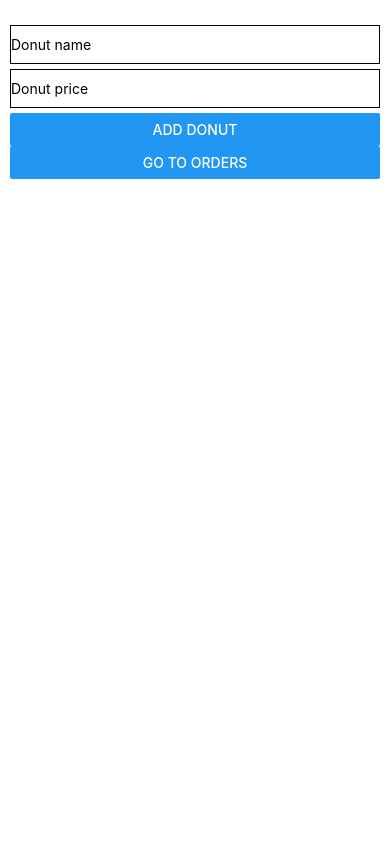
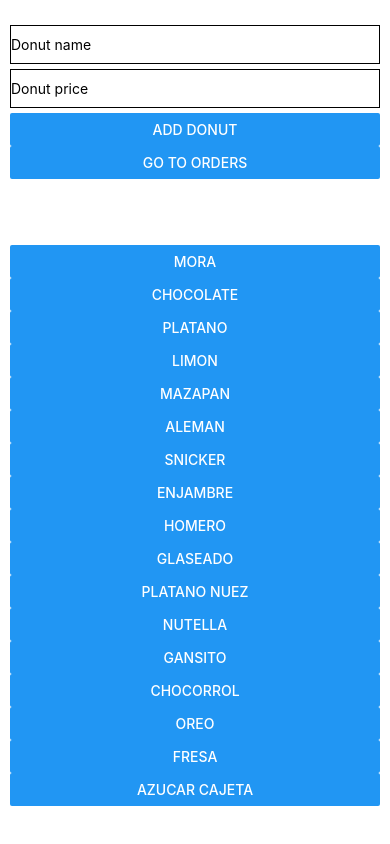
Before and after one commit to helpsdev/homedonuts-orders-app, a React Native app: screen / in a window 390 px wide. Built offline with nearby package versions, Linux system fonts and the light colour scheme.

Commit message:
Eject project. Add scroll to both the available donuts and order sections

```diff
--- a/App.js
+++ b/App.js
@@ -1,10 +1,98 @@
 import React, { useState } from 'react';
-import { StyleSheet, Text, View, Button, FlatList, TextInput, Modal } from 'react-native';
+import { StyleSheet, Text, View, Button, FlatList, TextInput, Modal, ScrollView } from 'react-native';
+
+const testDonuts = [
+  {
+    name: 'Mora',
+    price: 13,
+    key: 1,
+  },
+  {
+    name: 'Chocolate',
+    price: 13,
+    key: 2,
+  },
+  {
+    name: 'Platano',
+    price: 13,
+    key: 3,
+  },
+  {
+    name: 'Limon',
+    price: 13,
+    key: 4,
+  },
+  {
+    name: 'Mazapan',
+    price: 19,
+    key: 5,
+  },
+  {
+    name: 'Aleman',
+    price: 19,
+    key: 6,
+  },
+  {
+    name: 'Snicker',
+    price: 19,
+    key: 7,
+  },
+  {
+    name: 'Enjambre',
+    price: 19,
+    key: 8,
+  },
+  {
+    name: 'Homero',
+    price: 16,
+    key: 9,
+  },
+  {
+    name: 'Glaseado',
+    price: 13,
+    key: 10,
+  },
+  {
+    name: 'Platano nuez',
+    price: 19,
+    key: 11,
+  },
+  {
+    name: 'Nutella',
+    price: 19,
+    key: 12,
+  },
+  {
+    name: 'Gansito',
+    price: 29,
+    key: 13,
+  },
+  {
+    name: 'Chocorrol',
+    price: 29,
+    key: 14,
+  },
+  {
+    name: 'Oreo',
+    price: 19,
+    key: 15,
+  },
+  {
+    name: 'Fresa',
+    price: 13,
+    key: 16,
+  },
+  {
+    name: 'Azucar cajeta',
+    price: 19,
+    key: 17,
+  },
+]
 
 export default function App() {
   const [total, setTotal] = useState(0);
   const [isHomePage, setIsHomePage] = useState(true);
-  const [selectedDonuts, setSelectedDonuts] = useState([]);
+  const [selectedDonuts, setSelectedDonuts] = useState(testDonuts);
   const [order, setOrder] = useState({});
   const [donutName, setDonutName] = useState(null);
   const [donutPrice, setDonutPrice] = useState(0);
@@ -102,6 +190,7 @@
   }else{
     return (
       <View style={styles.orderContainer}>
+        <ScrollView style={{height: '50%'}}>
           {
             selectedDonuts.map((donut) => {
               return(
@@ -117,8 +206,10 @@
               );
             })
           }
+        </ScrollView>
         <Text style={{ fontSize: 20 }}>The total is: ${total}</Text>
         <Button title="Clear" onPress={() => handleClearOrder()}></Button>
+        <View style={{height: '50%'}}>
           <Text style={{ fontSize: 20 }}>The order:</Text>
           <FlatList data={Object.values(order)}
             renderItem={({item}) => <Text style={{ fontSize: 20, borderBottomWidth: 1 }}>{item.name} x{item.count}</Text>}
@@ -128,6 +219,7 @@
           </View>
           <View>
             <Button title="Back" onPress={() => setIsHomePage(true)}></Button>
+          </View>
         </View>
         <Modal
           animationType="slide"
--- a/app.json
+++ b/app.json
@@ -23,7 +23,8 @@
       "adaptiveIcon": {
         "foregroundImage": "./assets/adaptive-icon.png",
         "backgroundColor": "#FFFFFF"
-      }
+      },
+      "package": "hd.orders.app"
     },
     "web": {
       "favicon": "./assets/favicon.png"
--- /dev/null
+++ b/metro.config.js
@@ -0,0 +1,4 @@
+// Learn more https://docs.expo.io/guides/customizing-metro
+const { getDefaultConfig } = require('expo/metro-config');
+
+module.exports = getDefaultConfig(__dirname);
```
Also changed, not shown: index.js (added, +9 -0 lines), package.json (+14 -7 lines), 47 other files (tests, documents, lock files or other folders). Lines whose indentation alone changed are shown as unchanged.
